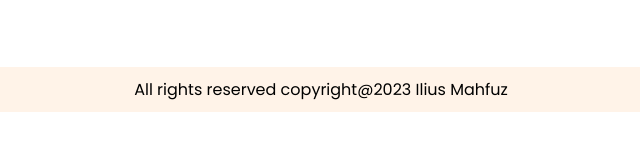
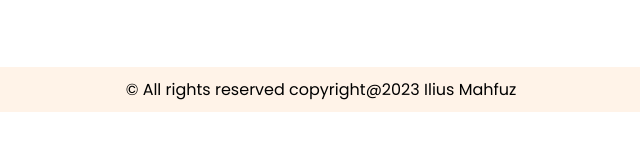
Before and after one commit to MasukBD/build-safer-nation, a plain HTML site: page index.html in a window 1280 px wide. Shown: the part 3414-3564 px from the top of the page, 319-959 px from the left. Drawn offline with Linux system fonts and the light colour scheme.

Commit message:
final commit

```diff
--- a/index.html
+++ b/index.html
@@ -171,7 +171,7 @@
             </div>
         </section>
     </main>
-    <footer>All rights reserved copyright@2023 Ilius Mahfuz</footer>
+    <footer>© All rights reserved copyright@2023 Ilius Mahfuz</footer>
 </body>
 
 </html>
```
